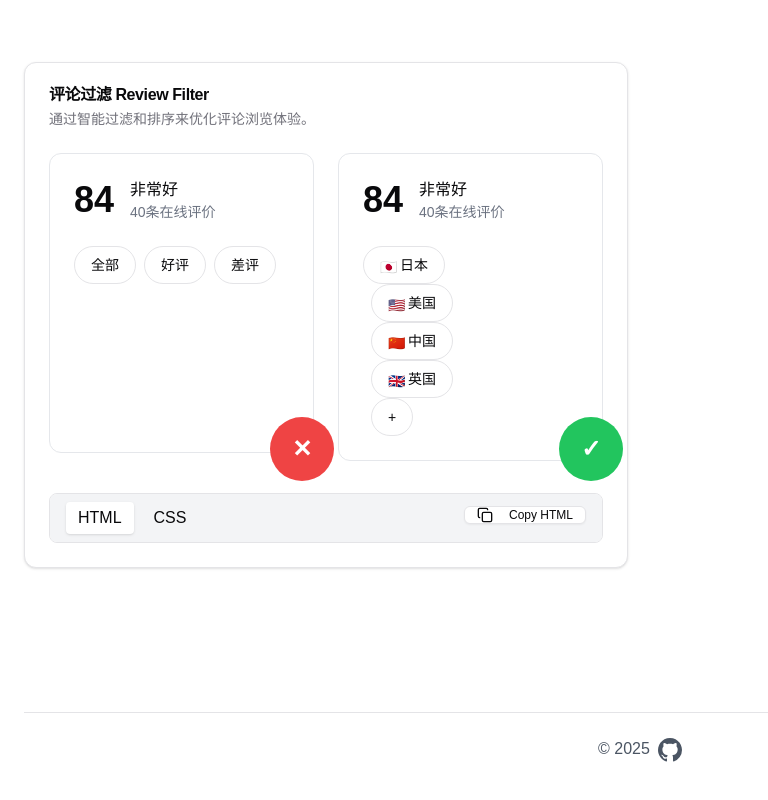
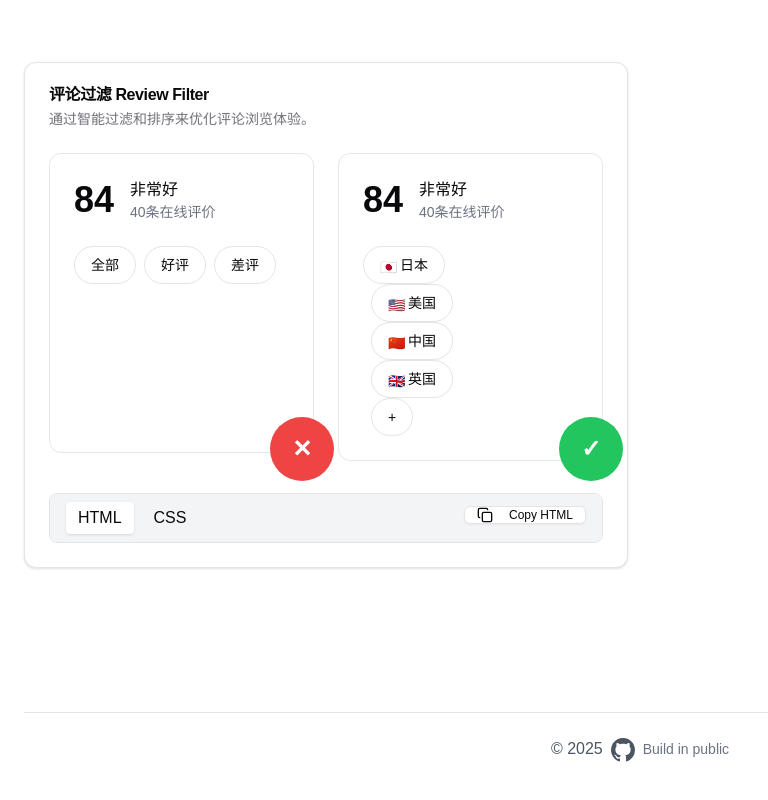
Before and after one commit to nexteacc/ui-components, a React (Vite) app: page / in a window 1280 px wide. Shown: the part 7895-8695 px from the top of the page, without its empty margins (0-768 px from the left). Built offline with nearby package versions, Linux system fonts and the light colour scheme.

Commit message:
add build in public

```diff
--- a/src/App.tsx
+++ b/src/App.tsx
@@ -341,6 +341,7 @@ function App() {
               <path fill="currentColor" d="M8 0C3.58 0 0 3.58 0 8c0 3.54 2.29 6.53 5.47 7.59.4.07.55-.17.55-.38 0-.19-.01-.82-.01-1.49-2.01.37-2.53-.49-2.69-.94-.09-.23-.48-.94-.82-1.13-.28-.15-.68-.52-.01-.53.63-.01 1.08.58 1.23.82.72 1.21 1.87.87 2.33.66.07-.52.28-.87.51-1.07-1.78-.2-3.64-.89-3.64-3.95 0-.87.31-1.59.82-2.15-.08-.2-.36-1.02.08-2.12 0 0 .67-.21 2.2.82.64-.18 1.32-.27 2-.27.68 0 1.36.09 2 .27 1.53-1.04 2.2-.82 2.2-.82.44 1.1.16 1.92.08 2.12.51.56.82 1.27.82 2.15 0 3.07-1.87 3.75-3.65 3.95.29.25.54.73.54 1.48 0 1.07-.01 1.93-.01 2.2 0 .21.15.46.55.38A8.013 8.013 0 0016 8c0-4.42-3.58-8-8-8z"/>
             </svg>
           </a>
+          <span className="text-sm text-gray-500">Build in public</span>
         </p>
       </footer>
       <Analytics />
```
